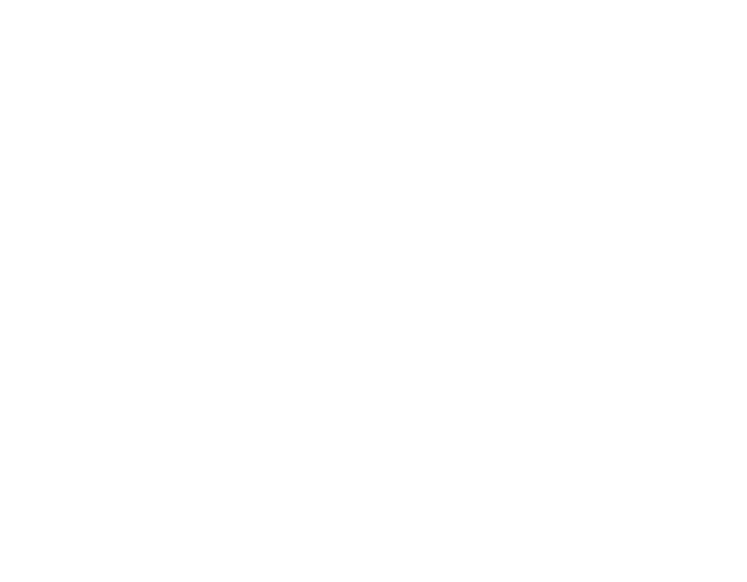
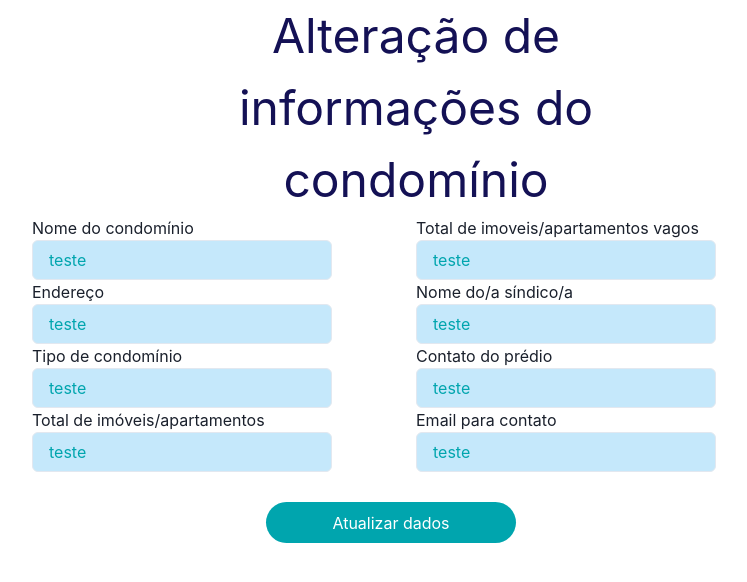
Before and after one commit to omarcolombari/condomanage, a React (Create React App) app: page / in a window 1280 px wide. Shown: the top 582 px of the page, without its empty margins (224-971 px from the left). Built offline with nearby package versions, Linux system fonts and the light colour scheme; no server answers.

Commit message:
Feature: Feito toda estrutura e logica da Page Settings, parte da estilizaçao foi concluida

```diff
--- a/src/App.js
+++ b/src/App.js
@@ -1,6 +1,12 @@
+import { ChakraProvider } from "@chakra-ui/react";
+import Settings from "./Pages/Settings";
+
 function App() {
   return (
     <div className="App">
+      <ChakraProvider>
+        <Settings />
+      </ChakraProvider>
     </div>
   );
 }
--- /dev/null
+++ b/src/Pages/Settings/index.jsx
@@ -0,0 +1,193 @@
+import { Box, Input } from "@chakra-ui/react"
+import { Main } from "./styles"
+import { useForm } from 'react-hook-form';
+import axios from "axios";
+import { useEffect, useState } from "react";
+import { Redirect } from "react-router-dom";
+
+
+const Settings = ({ authenticaded }) => {
+
+    const [user, setUser] = useState({})
+    const { register, handleSubmit,} = useForm();
+    useEffect(() => {
+        getUser()
+    }, [])
+
+    const id = JSON.parse(localStorage.getItem("@condomanage:id"))
+    const token = JSON.parse(localStorage.getItem("@condomanage:token"))
+    const getUser = () => {
+        axios.get(`/users/${id}`, {
+            headers: {
+                Authorization: `Bearer ${token}`
+            }
+        })
+        .then((res) => setUser(res.data))
+        .catch((err) => console.log(err))
+    }
+
+
+
+    const onSubmit = (data) => {
+        if(data.name === ''){
+            delete data.name
+        }
+        if(data.address === ''){
+            delete data.address
+        }
+        if(data.complement === ''){
+            delete data.complement
+        }
+        if(data.apartments === ''){
+            delete data.apartments
+        }
+        if(data.adm === ''){
+            delete data.adm
+        }
+        if(data.contact === ''){
+            delete data.contact
+        }
+        if(data.email === ''){
+            delete data.email
+        }
+
+        console.log(data)
+    }
+
+    //AUTENTICAÇÃO QUANDO JUNTAR TODAS AS FEATURES
+    /*if(!authenticaded){
+        return <Redirect to='/'/>
+    }*/
+
+    return(
+        <Main>
+            <h2>Alteração de informações do condomínio</h2>
+            <div>
+                <form onSubmit={handleSubmit(onSubmit)}>
+
+                    <div>
+                        <label htmlFor="">Nome do condomínio</label>
+                        <Box
+                            bg="#c5e8fb"
+                            w="300px"
+                            borderRadius="30px">
+                                <Input
+                                {...register('name')}
+                                variant="outline"
+                                placeholder="teste"
+                                focusBorderColor='transparent'
+                                _placeholder={{ opacity: 1,color: '#00a5ae' }}/>
+                        </Box>
+                    </div>
+
+                    <div>
+                        <label htmlFor="">Endereço</label>
+                        <Box
+                            bg="#c5e8fb"
+                            w="300px"
+                            borderRadius="30px">
+                                <Input
+                                {...register('address')}
+                                variant="outline"
+                                placeholder="teste"
+                                focusBorderColor='transparent'
+                                _placeholder={{ opacity: 1,color: '#00a5ae' }}/>
+                        </Box>
+                    </div>
+
+                   <div>
+                    <label htmlFor="">Tipo de condomínio</label>
+                        <Box
+                            bg="#c5e8fb"
+                            w="300px"
+                            borderRadius="30px">
+                                <Input
+                                {...register('complement')}
+                                variant="outline"
+                                placeholder="teste"
+                                focusBorderColor='transparent'
+                                _placeholder={{ opacity: 1,color: '#00a5ae' }}/>
+                        </Box>
+                   </div>
+
+                    <div>
+                        <label htmlFor="">Total de imóveis/apartamentos</label>
+                        <Box
+                            bg="#c5e8fb"
+                            w="300px"
+                            borderRadius="30px">
+                                <Input
+                                {...register('apartments')}
+                                variant="outline"
+                                placeholder="teste"
+                                focusBorderColor='transparent'
+                                _placeholder={{ opacity: 1,color: '#00a5ae' }}/>
+                        </Box>
+                    </div>
+
+                    <div>
+                        <label htmlFor="">Total de imoveis/apartamentos vagos</label>
+                        <Box
+                            bg="#c5e8fb"
+                            w="300px"
+                            borderRadius="30px">
+                                <Input
+                                variant="outline"
+                                placeholder="teste"
+                                focusBorderColor='transparent'
+                                _placeholder={{ opacity: 1,color: '#00a5ae' }}/>
+                        </Box>
+                    </div>
+
+                    <div>
+                        <label htmlFor="">Nome do/a síndico/a</label>
+                        <Box
+                            bg="#c5e8fb"
+                            w="300px"
+                            borderRadius="30px">
+                                <Input
+                                {...register('adm')}
+                                variant="outline"
+                                placeholder="teste"
+                                focusBorderColor='transparent'
+                                _placeholder={{ opacity: 1,color: '#00a5ae' }}/>
+                        </Box>
+                    </div>
+
+                    <div>
+                        <label htmlFor="">Contato do prédio</label>
+                        <Box
+                            bg="#c5e8fb"
+                            w="300px"
+                            borderRadius="30px">
+                                <Input
+                                {...register('contact')}
+                                variant="outline"
+                                placeholder="teste"
+                                focusBorderColor='transparent'
+                                _placeholder={{ opacity: 1,color: '#00a5ae' }}/>
+                        </Box>
+                    </div>
+
+                    <div>
+                        <label htmlFor="">Email para contato</label>
+                        <Box
+                            bg="#c5e8fb"
+                            w="300px"
+                            borderRadius="30px">
+                                <Input
+                                {...register('email')}
+                                variant="outline"
+                                placeholder="teste"
+                                focusBorderColor='transparent'
+                                _placeholder={{ opacity: 1,color: '#00a5ae' }}/>
+                        </Box>
+                    </div>
+                    <button type='submit'>Atualizar dados</button>
+                </form>
+            </div>
+        </Main>
+    )
+}
+
+export default Settings
--- /dev/null
+++ b/src/Pages/Settings/styles.js
@@ -0,0 +1,32 @@
+import styled from 'styled-components'
+
+export const Main = styled.main`
+
+    h2{
+        color: #141155;
+        font-size: 48px;
+        margin: 0 auto;
+        text-align: center;
+        width: 550px;
+    }
+    form {
+        display: flex;
+        @media screen and (min-width: 710px){
+            flex-wrap: wrap;
+        }
+        flex-direction: column;
+        height: 300px;
+        width: 60%;
+        margin: 0 auto;
+        button {
+            position: relative;
+            width: 250px;
+            height: 41px;
+            right: 150px;
+            top: 30px;
+            background: #00A5AE;
+            border-radius: 30px;
+            color: white;
+        }
+    }
+`
--- a/src/index.js
+++ b/src/index.js
@@ -1,9 +1,11 @@
+import { ColorModeScript } from '@chakra-ui/react';
 import React from 'react';
 import ReactDOM from 'react-dom';
 import App from './App';
 
 ReactDOM.render(
   <React.StrictMode>
+    <ColorModeScript/>
     <App />
   </React.StrictMode>,
   document.getElementById('root')
```
